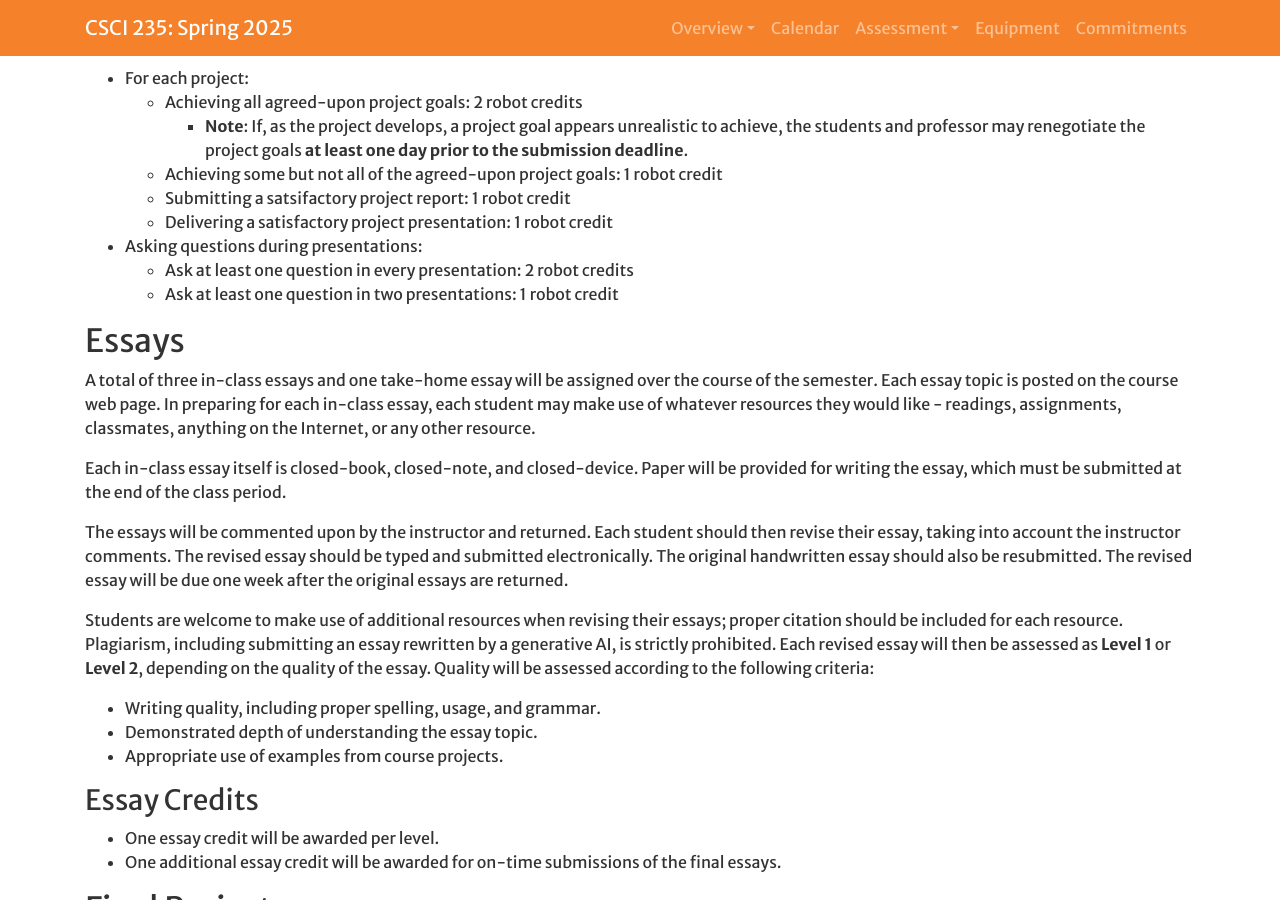
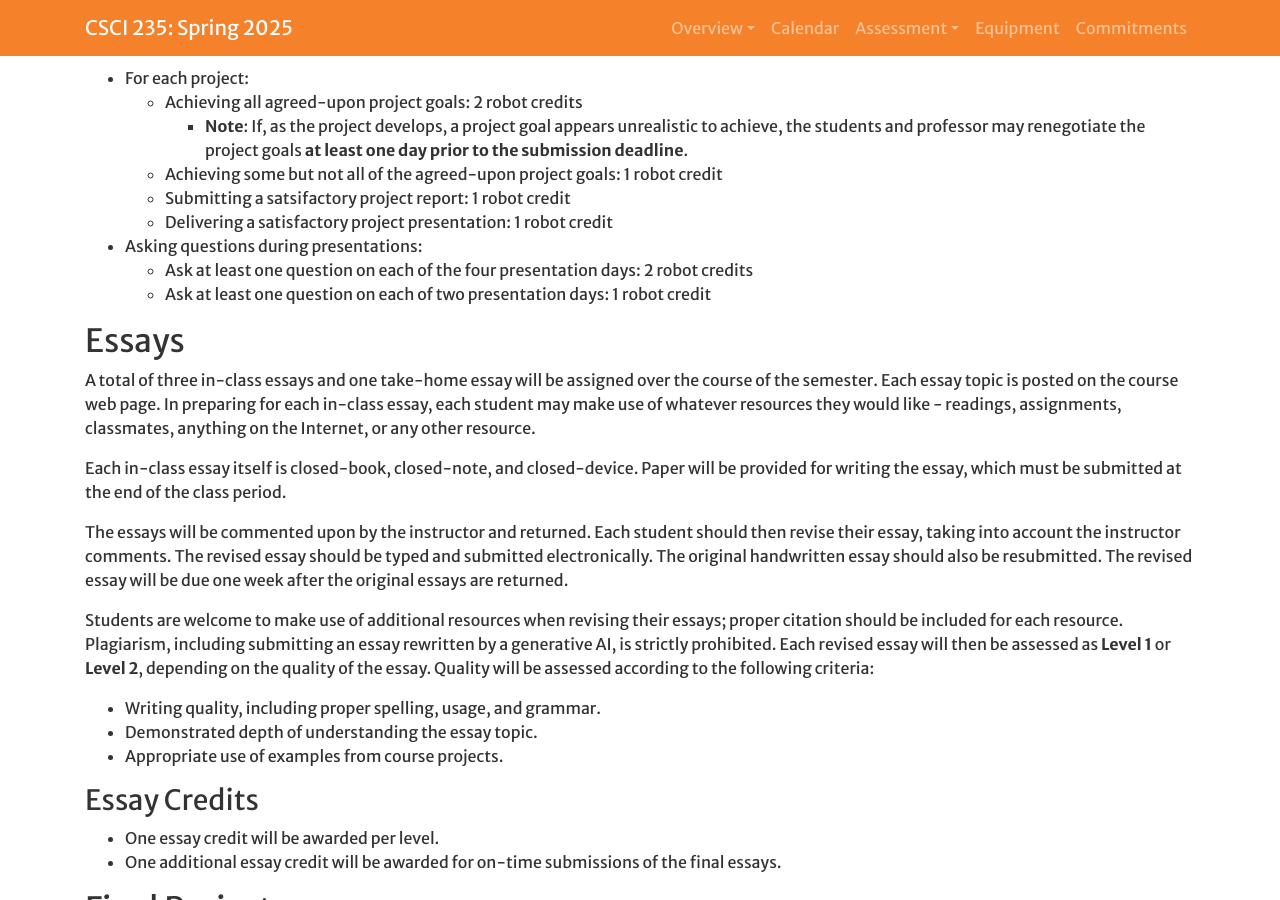
Before and after one commit to Hendrix-CS/csci235, a Jekyll site: the page built from index.md, in a window 1280 px wide and 900 px high, scrolled down 4588 px. Built offline with Jekyll 4.4.1, drawn with Linux system fonts in a browser that asks for light colours; a script that is not in the unit is left out; our own code applies the rules of GitHub Pages for plain Markdown files.

Commit message:
Fixed wording on presentation questions

```diff
--- a/index.md
+++ b/index.md
@@ -164,8 +164,8 @@ Robot credits for projects will be awarded as follows:
     * Submitting a satsifactory project report: 1 robot credit
     * Delivering a satisfactory project presentation: 1 robot credit
 * Asking questions during presentations:
-  * Ask at least one question in every presentation: 2 robot credits
-  * Ask at least one question in two presentations: 1 robot credit
+  * Ask at least one question on each of the four presentation days: 2 robot credits
+  * Ask at least one question on each of two presentation days: 1 robot credit
 
 ## <a name="essays">Essays</a>
 A total of three in-class essays and one take-home essay will be assigned over the course of the semester.
```
